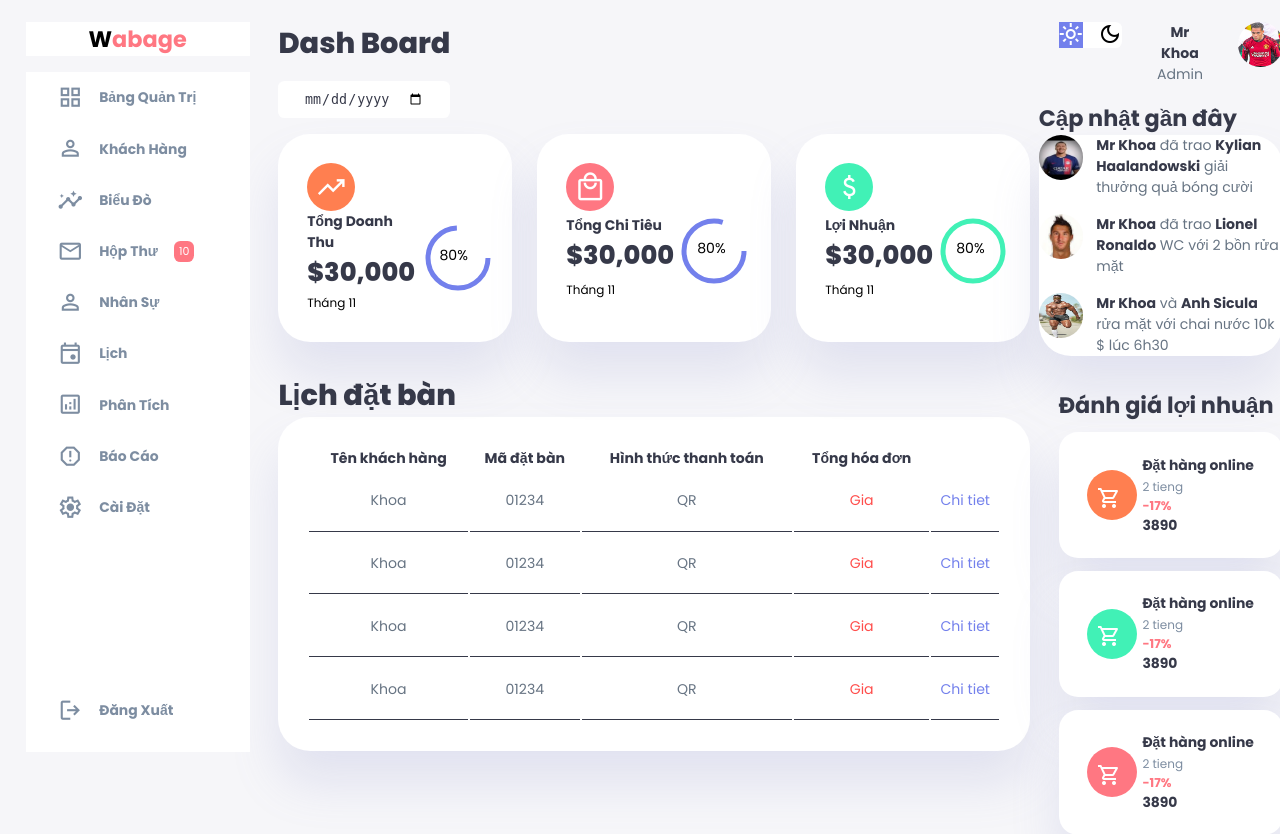
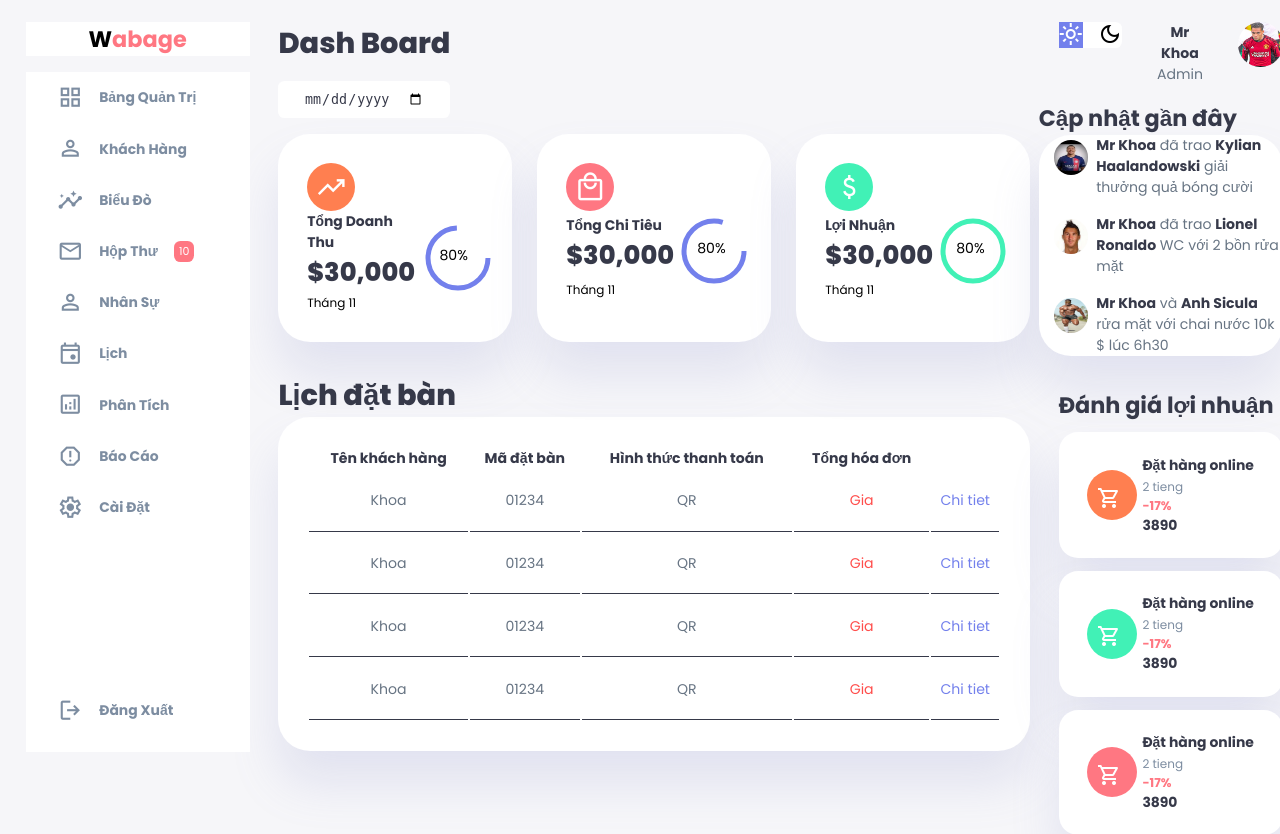
Before and after one commit to akuma-no-uta/WebProject, a PHP site: page /html/GD_Admin.html in a window 1280 px wide. Shown: the top 834 px of the page. Run offline with PHP 8.4, Linux system fonts and the light colour scheme.

Commit message:
Update Admin.css

```diff
--- a/ctc/css/Admin.css
+++ b/ctc/css/Admin.css
@@ -453,6 +453,12 @@
     margin-bottom: 1rem;
 }
 
+.right .recent_updates .update .profile-photo img {
+    margin-left: 10px;
+    margin-right: 10px;
+    padding: 5px;
+}
+
 /* phan tich doanh thu*/
 
 .right .sales_analytics{
```
